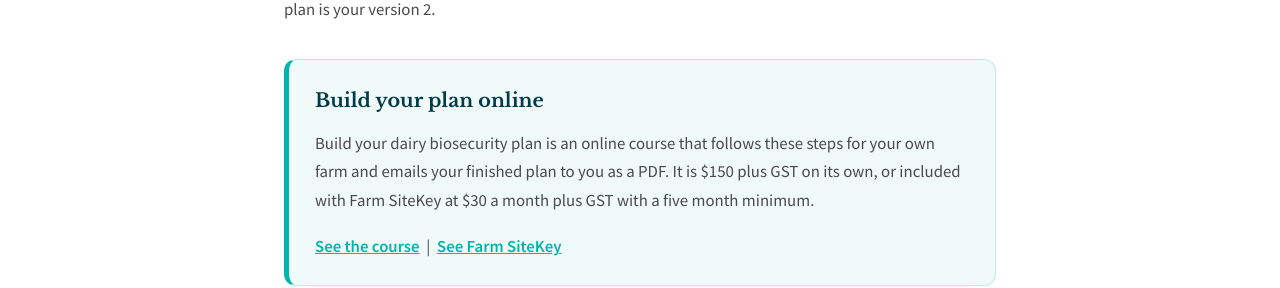
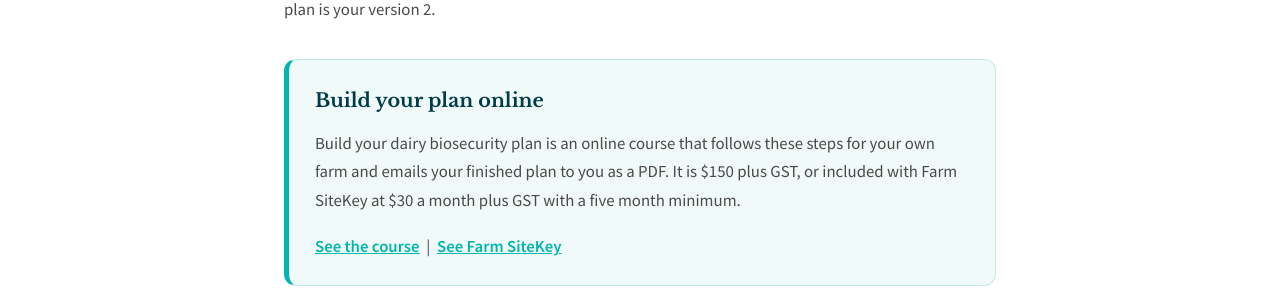
Before and after one commit to GordonFindlay101/biosecuritytraining-nz, a plain HTML site: page articles/how-to-write-a-dairy-farm-biosecurity-plan-nz.html in a window 1280 px wide. Shown: the part 2640-2928 px from the top of the page. Drawn offline with nearby package versions, Linux system fonts and the light colour scheme.

Commit message:
Dairy plan wording: drop "on its own"
Co-Authored-By: Claude Opus 5.5 <noreply@anthropic.com>
Claude-Session: https://claude.ai/code/session_013zLpoeVqgShgn2h8t9TazC

```diff
--- a/articles/how-to-write-a-dairy-farm-biosecurity-plan-nz.html
+++ b/articles/how-to-write-a-dairy-farm-biosecurity-plan-nz.html
@@ -196,7 +196,7 @@
 
     <div class="cta-box" style="background:#f0faf9;border:1px solid #bfe9e6;border-left:5px solid #00B5AD;border-radius:12px;padding:24px 26px;margin:36px 0;">
       <h3 style="margin-top:0;">Build your plan online</h3>
-      <p>Build your dairy biosecurity plan is an online course that follows these steps for your own farm and emails your finished plan to you as a PDF. It is $150 plus GST on its own, or included with Farm SiteKey at $30 a month plus GST with a five month minimum.</p>
+      <p>Build your dairy biosecurity plan is an online course that follows these steps for your own farm and emails your finished plan to you as a PDF. It is $150 plus GST, or included with Farm SiteKey at $30 a month plus GST with a five month minimum.</p>
       <p style="margin-bottom:0;"><a href="https://capabilitysolutions.co.nz/dairy-biosecurity-plan.html">See the course</a> &nbsp;|&nbsp; <a href="https://sitekey.nz/dairy-farm-sitekey-biosecurity-plan.html">See Farm SiteKey</a></p>
     </div>
 
```
